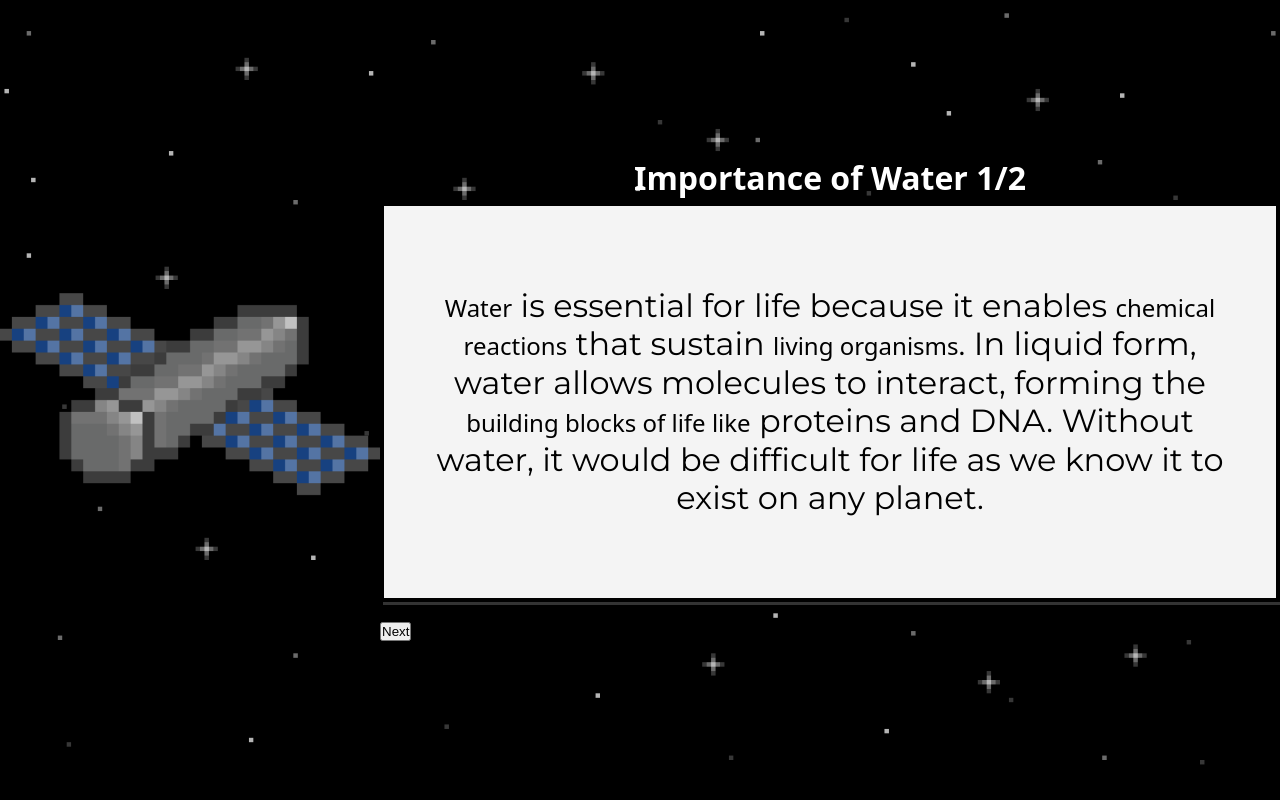
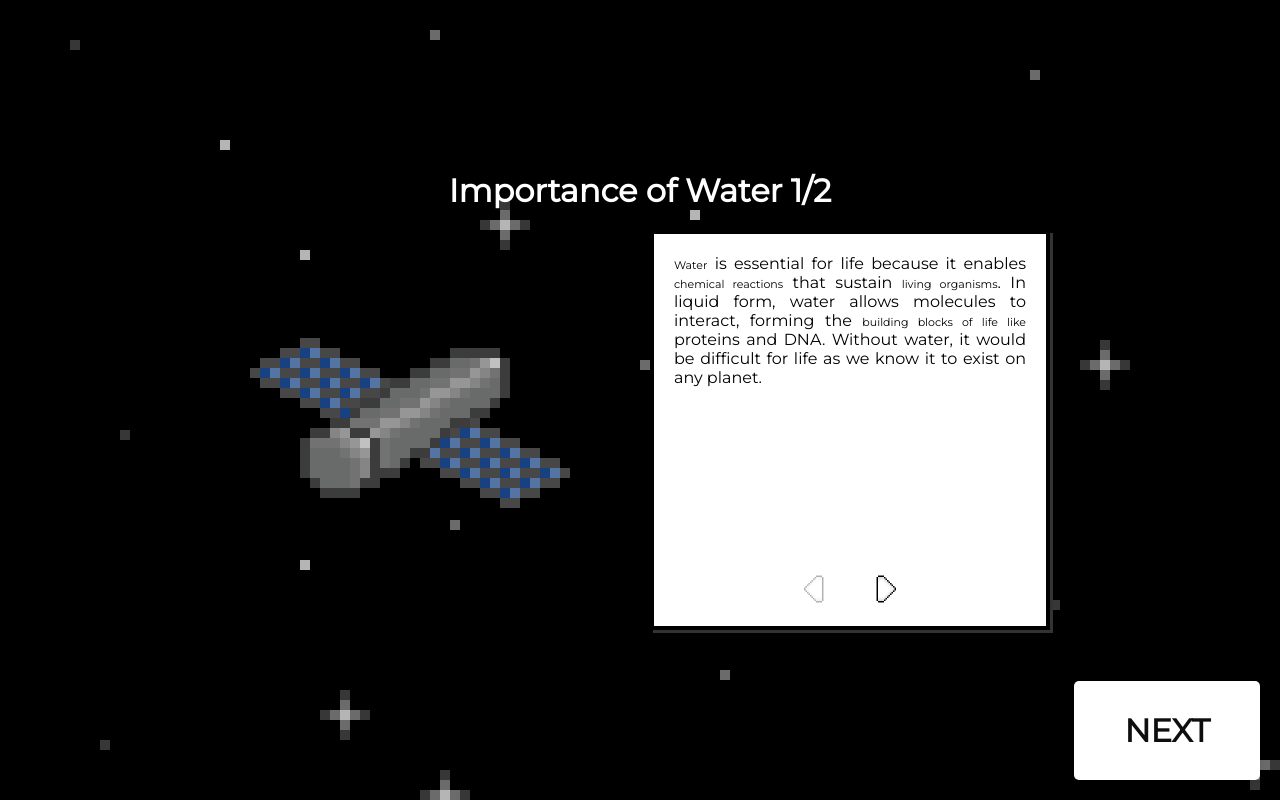
Before and after one commit to chemosymphony/chemosymphony-webapp, a React (Create React App) app: page /travel in a window 1280 px wide. Built offline with nearby package versions, Linux system fonts and the light colour scheme.

Commit message:
fix home and travel

```diff
--- a/src/App.tsx
+++ b/src/App.tsx
@@ -24,7 +24,6 @@ const App: React.FC = () => {
                 <Routes>
                     <Route path="/" element={<LoadingPage musicRef={musicRef} />} />
                     <Route path="/home" element={<HomePage />} />
-                    <Route path="/shuttle-travel" element={<ShuttleTravel />} />
                     <Route path="/news:past" element={<NewsPastPage />} />
                     <Route path="/news:future" element={<NewsFuturePage />} />
                     <Route path="/planet" element={<PlanetPage />} />
--- a/src/components/pages/GoingToPlanetPage.tsx
+++ b/src/components/pages/GoingToPlanetPage.tsx
@@ -67,7 +67,7 @@ const TransitionPage: React.FC = () => {
         if (showBlackout) {
             // Redireciona após o Blackout (2 segundos depois da animação)
             const redirectTimer = setTimeout(() => {
-                navigate('/planet'); // Altere para a página desejada
+                navigate('/ice'); // Altere para a página desejada
             }, 2000); // Sincronizado com a duração do Blackout
 
             return () => clearTimeout(redirectTimer); // Limpa o timer
--- a/src/components/pages/HomePage.tsx
+++ b/src/components/pages/HomePage.tsx
@@ -6,7 +6,7 @@ import styled from 'styled-components';
 import { motion, AnimatePresence } from 'framer-motion';
 
 const NextButton = styled(motion.button)`
-  margin-bootom: 20px;
+  margin-bottom: 2em;
   text-transform: uppercase;
   font-family: "Press Start 2P";
   padding: 30px 50px;
@@ -90,6 +90,7 @@ const Introduction: React.FC = () => {
                         </div>
 
                     </div>
+
                     <NextButton
                         whileHover={{ scale: 1.1 }}
                         whileTap={{ scale: 0.9 }}
--- a/src/components/pages/PlanetPage.tsx
+++ b/src/components/pages/PlanetPage.tsx
@@ -244,7 +244,7 @@ const PlanetPage: React.FC = () => {
                     <NextButton
                         whileHover={{ scale: 1.1 }}
                         whileTap={{ scale: 0.9 }}
-                        onClick={() => window.location.href = '/ice'}
+                        onClick={() => window.location.href = '/transition:arriving'}
                     >
                         Next
                     </NextButton>
--- a/src/components/pages/ShuttleTravel.tsx
+++ b/src/components/pages/ShuttleTravel.tsx
@@ -1,19 +1,176 @@
 import React, { useState } from 'react';
-import { useNavigate } from 'react-router-dom'; // Import useNavigate
-import "../../styles/ShuttleTravel.css";
-import europaFlipper from "../../assets/images/Europa_flipper.gif";
-import Card from "../atoms/Card";
+import { motion, AnimatePresence } from 'framer-motion';
+import styled from 'styled-components';
+// @ts-ignore
+import leftArrowImage from '../../assets/images/arrow.png';
+// @ts-ignore
+import rightArrowImage from '../../assets/images/arrow.png';
+import spaceGif from '../../assets/images/Space.gif';
+import europa from '../../assets/images/Europa_flipper.gif';
 
-const ShuttleTravel = () => {
-  const navigate = useNavigate(); // Step 1: Initialize the useNavigate hook
+const PageContainer = styled(motion.div)`
+  display: flex;
+  flex-direction: column;
+  align-items: center;
+  justify-content: center;
+  min-height: 100vh;
+  background: url("../../assets/images/Space.gif");
+  color: white;
+  padding: 20px;
+  overflow: hidden;
+`;
 
-  // Step 2: Create an array of card data with title and text
-  const cards = [
+const Header = styled.h1`
+  margin-bottom: 20px;
+`;
+
+const ContentContainer = styled.div`
+  display: flex;
+  align-items: center;
+  justify-content: center;
+  width: 100%;
+`;
+
+const TextCard = styled(motion.div)`
+  flex: 2; // Aumenta a largura do TextCard
+  background: white;
+  color: black;
+  border: 4px solid #000;
+  box-shadow: 3px 3px 0px #333;
+  padding: 20px;
+  max-width: 400px;
+  font-family: "Montserrat", serif;
+  text-align: justify;
+  position: relative;
+  height: 400px;
+  font-size: 16px;
+`;
+
+const Card = styled(motion.div)`
+  flex: 1; // Diminui a largura do Card
+  background: transparent;
+  border-radius: 10px;
+  overflow: hidden;
+  box-shadow: 0 4px 8px rgba(0, 0, 0, 0.1);
+  max-width: 400px;
+  margin-left: 20px;
+`;
+
+const Gif = styled.img`
+  height: auto;
+  border: none;
+`;
+
+const PrivacyScreen = styled(motion.div)`
+  position: fixed;
+  top: 0;
+  left: 0;
+  right: 0;
+  bottom: 0;
+  background-color: var(--accent);
+  z-index: 2;
+`;
+
+const ArrowContainer = styled.div`
+  display: flex;
+  justify-content: center;
+  position: absolute;
+  left: 50%;
+  transform: translateX(-50%);
+  bottom: 0;
+  margin-bottom: 10px;
+`;
+
+const ArrowButton = styled(motion.button)<{ disabled: boolean }>`
+  background: none;
+  border: none;
+  cursor: ${({ disabled }) => (disabled ? 'not-allowed' : 'pointer')};
+  z-index: 1;
+  margin: 0 10px;
+  opacity: ${({ disabled }) => (disabled ? 0.3 : 1)};
+`;
+
+const ArrowImage = styled.img`
+  width: 48px;
+  height: 48px;
+`;
+
+const LeftArrowImage = styled.img`
+  width: 48px;
+  height: 48px;
+  transform: scaleX(-1);
+`;
+
+const NextButton = styled(motion.button)`
+  position: absolute;
+  bottom: 20px;
+  right: 20px;
+  text-transform: uppercase;
+  font-family: "Press Start 2P", "Montserrat", serif;
+  padding: 30px 50px;
+  font-size: 32px;
+  background-color: white;
+  color: #0e0e0e;
+  font-weight: bolder;
+  border: none;
+  border-radius: 5px;
+  cursor: pointer;
+  box-shadow: 0 4px 8px rgba(0, 0, 0, 0.1);
+`;
+
+const Highlight = styled(motion.span)`
+  font-family: "Press Start 2P", "Montserrat", serif;
+  font-weight: 200;
+  font-size: 11px;
+  text-align: center;
+`;
+
+const pageVariants = {
+    initial: {
+        opacity: 0,
+        y: 50,
+    },
+    animate: {
+        opacity: 1,
+        y: 0,
+        transition: {
+            duration: 1,
+        },
+    },
+    exit: {
+        opacity: 0,
+        y: -50,
+        transition: {
+            duration: 0.5,
+        },
+    },
+};
+
+
+const GameText = styled(motion.p)`
+  font-family: "Press Start 2P", "Montserrat", serif;
+`;
+
+const cardVariants = {
+    initial: {
+        opacity: 0,
+        scale: 0.8,
+    },
+    animate: {
+        opacity: 1,
+        scale: 1,
+        transition: {
+            duration: 1,
+        },
+    },
+};
+
+const textContents = [
     {
         title: "Importance of Water 1/2",
         text: (
             <p>
-          <span className='bold-highlight'>Water</span> is essential for life because it enables <span className='bold-highlight'>chemical reactions</span> that sustain <span className='bold-highlight'>living organisms</span>. In liquid form, water allows molecules to interact, forming the <span className='bold-highlight'>building blocks of life like</span> proteins and DNA. Without water, it would be difficult for life as we know it to exist on any planet.
+                <Highlight>Water</Highlight> is essential for life because it enables <Highlight>chemical reactions</Highlight> that sustain <Highlight>living organisms</Highlight>. In liquid form, water allows molecules to interact, forming the <Highlight>building blocks of life like</Highlight> proteins and DNA. Without water, it would be difficult for life as we know it to exist on any planet.
             </p>
         ),
     },
@@ -21,7 +178,7 @@ const ShuttleTravel = () => {
         title: "Importance of Water 2/2",
         text: (
             <p>
-          Water also <span className='bold-highlight'>stabilizes</span> a planet's climate by absorbing and distributing heat, creating a more stable environment for life. It helps prevent extreme temperature swings and supports the cycles necessary for life to thrive.
+                Water also <Highlight>stabilizes</Highlight> a planet's climate by absorbing and distributing heat, creating a more stable environment for life. It helps prevent extreme temperature swings and supports the cycles necessary for life to thrive.
             </p>
         ),
     },
@@ -29,7 +186,7 @@ const ShuttleTravel = () => {
         title: "Habitable Zone",
         text: (
             <p>
-          The habitable zone is the area around a star where conditions <span className='bold-highlight'>allow water to exist in liquid form</span>. If a planet is too close to its star, water will evaporate; too far, and it freezes. The right distance keeps water in liquid form, crucial for supporting life.
+                The habitable zone is the area around a star where conditions <Highlight>allow water to exist in liquid form</Highlight>. If a planet is too close to its star, water will evaporate; too far, and it freezes. The right distance keeps water in liquid form, crucial for supporting life.
             </p>
         ),
     },
@@ -37,7 +194,7 @@ const ShuttleTravel = () => {
         title: "Atmosphere",
         text: (
             <p>
-          A planet's atmosphere <span className='bold-highlight'>regulates temperature</span>, maintains stability, and can protect from <span className='bold-highlight'>harmful radiation.</span> It also holds essential gases like oxygen or carbon dioxide. The right atmospheric conditions can support life, even if different from Earth's.
+                A planet's atmosphere <Highlight>regulates temperature</Highlight>, maintains stability, and can protect from <Highlight>harmful radiation.</Highlight> It also holds essential gases like oxygen or carbon dioxide. The right atmospheric conditions can support life, even if different from Earth's.
             </p>
         ),
     },
@@ -45,7 +202,7 @@ const ShuttleTravel = () => {
         title: "Geothermal Activity",
         text: (
             <p>
-          Geothermal activity <span className='bold-highlight'>provides energy</span> without sunlight, essential for deep ocean ecosystems on Earth. On exoplanets, volcanic or geothermal sources can sustain life by releasing heat and chemicals into the environment, creating habitable conditions even in dark places.
+                Geothermal activity <Highlight>provides energy</Highlight> without sunlight, essential for deep ocean ecosystems on Earth. On exoplanets, volcanic or geothermal sources can sustain life by releasing heat and chemicals into the environment, creating habitable conditions even in dark places.
             </p>
         ),
     },
@@ -53,60 +210,82 @@ const ShuttleTravel = () => {
         title: "Magnetic Field",
         text: (
             <p>
-          A strong magnetic field <span className='bold-highlight'>shields</span> a planet from harmful solar radiation, protecting its atmosphere and water. It can also <span className='bold-highlight'>indicate an active core</span>, which supports geothermal activity. Without this protection, life would struggle to survive on the surface.
+                A strong magnetic field <Highlight>shields</Highlight> a planet from harmful solar radiation, protecting its atmosphere and water. It can also <Highlight>indicate an active core</Highlight>, which supports geothermal activity. Without this protection, life would struggle to survive on the surface.
             </p>
         ),
     },
 ];
 
-  // Step 3: Create state variables to track the current card index
-  const [currentIndex, setCurrentIndex] = useState(0);
+const PlanetPage: React.FC = () => {
+    const [currentTextIndex, setCurrentTextIndex] = useState(0);
+    const [ended, setEnded] = useState(false);
 
-  // Step 4: Define functions to handle next and previous buttons
     const handleNext = () => {
-    if (currentIndex < cards.length - 1) {
-      setCurrentIndex(currentIndex + 1);
+        const nextIndex = currentTextIndex + 1;
+        setCurrentTextIndex(nextIndex);
+
+        if (nextIndex === textContents.length - 1) {
+            setEnded(true);
         }
     };
 
-  const handlePrevious = () => {
-    if (currentIndex > 0) {
-      setCurrentIndex(currentIndex - 1);
+    const handlePrev = () => {
+        const prevIndex = currentTextIndex - 1;
+        setCurrentTextIndex(prevIndex);
+
+        if (ended && prevIndex < textContents.length - 1) {
+            setEnded(false);
         }
     };
 
-  // Step 5: Handle navigation to another page when the last card is reached
-  const handleRedirect = () => {
-    navigate("/system"); // Navigate to another page (you can change the route)
-  };
-
     return (
-    <div className="space-container">
-      <img src={europaFlipper} alt="Spaceship" className="spaceship" />
-      <div className='informative-elements'>
-        {/* Step 6: Render the current card based on the currentIndex */}
-        <Card
-          title={cards[currentIndex].title}
-          text={cards[currentIndex].text}
+        <AnimatePresence>
+            <PrivacyScreen
+                initial={{ scaleX: 1 }}
+                animate={{ scaleX: 0, transition: { duration: 0.5, ease: "circOut" } }}
+                exit={{ scaleX: 1, transition: { duration: 0.5, ease: "circIn" } }}
+                style={{ originX: 0 }}
+                className="privacy-screen"
             />
-
-        {/* Step 7: Render Previous and Next buttons */}
-        <div className="button-container">
-          {/* Show the "Previous" button only if the currentIndex is greater than 0 */}
-          {currentIndex > 0 && (
-            <button onClick={handlePrevious}>Previous</button>
-          )}
-
-          {/* Step 8: Conditionally render the "Next" button or the "Redirect" button */}
-          {currentIndex < cards.length - 1 ? (
-            <button onClick={handleNext}>Next</button>
-          ) : (
-            <button onClick={handleRedirect}>Next</button>
-          )}
-        </div>
-      </div>
-    </div>
+            <PageContainer
+                variants={pageVariants}
+                initial="initial"
+                animate="animate"
+                exit="exit"
+            >
+                <Header><GameText>{textContents[currentTextIndex].title}</GameText></Header>
+                <ContentContainer>
+                    <Card variants={cardVariants}>
+                        <Gif src={europa} alt="Space GIF" /> {/* Substitua o caminho do GIF aqui */}
+                    </Card>
+                    <TextCard variants={cardVariants}>
+                        {textContents[currentTextIndex].text}
+                        <ArrowContainer>
+                            <ArrowButton
+                                onClick={handlePrev}
+                                whileTap={{ scale: 0.8 }}
+                                disabled={currentTextIndex === 0}
+                            >
+                                <LeftArrowImage src={leftArrowImage} alt="Left Arrow" />
+                            </ArrowButton>
+                            <ArrowButton
+                                onClick={handleNext}
+                                whileTap={{ scale: 0.8 }}
+                                disabled={currentTextIndex === textContents.length - 1}
+                            >
+                                <ArrowImage src={rightArrowImage} alt="Right Arrow" />
+                            </ArrowButton>
+                        </ArrowContainer>
+                    </TextCard>
+                </ContentContainer>
+                <NextButton whileHover={{ scale: 1.1 }}
+                            whileTap={{ scale: 0.9 }}
+                            onClick={() => window.location.href = '/system'}>
+                    Next
+                </NextButton>
+            </PageContainer>
+        </AnimatePresence>
     );
 };
 
-export default ShuttleTravel;
+export default PlanetPage;
--- a/src/components/pages/SystemPage.tsx
+++ b/src/components/pages/SystemPage.tsx
@@ -241,7 +241,7 @@ const SystemPage: React.FC = () => {
                     <NextButton
                         whileHover={{ scale: 1.1 }}
                         whileTap={{ scale: 0.9 }}
-                        onClick={() => window.location.href = '/transition:arriving'}
+                        onClick={() => window.location.href = '/planet'}
                     >
                         Next
                     </NextButton>
--- a/src/styles/Card.css
+++ b/src/styles/Card.css
@@ -4,11 +4,9 @@
     min-height: 400px;
     max-width: 950px;
     margin: 20px auto;
-    margin-top: 5px;
     border: 4px solid #000; /* Thick, black border for that pixelated look */
     box-shadow: 3px 3px 0px #333; /* Pixel-like shadow */
     padding: 20px 40px;
-    text-align: center;
     display: flex;
     align-items: center;
     justify-content: center;
@@ -23,7 +21,7 @@
     line-height: 1.2; /* Tighter line spacing */
     margin: 0;
     font-weight: 500;
-    text-align: center;
+    text-align: justify;
 }
 
 .card-title {
```
Also changed, not shown: src/styles/HomePage.css (+3 -5 lines). Lines whose indentation alone changed are shown as unchanged.
